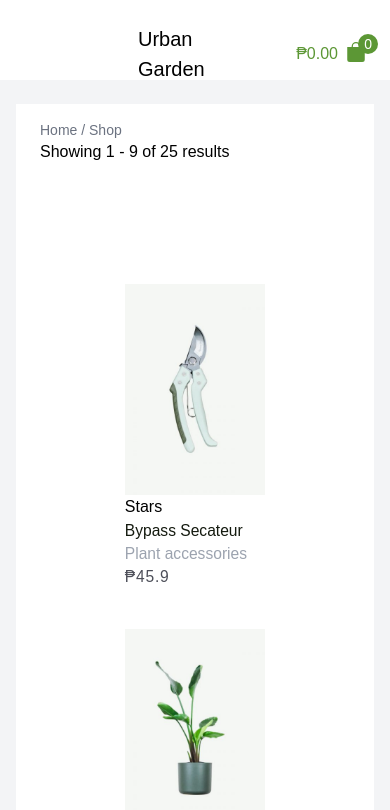
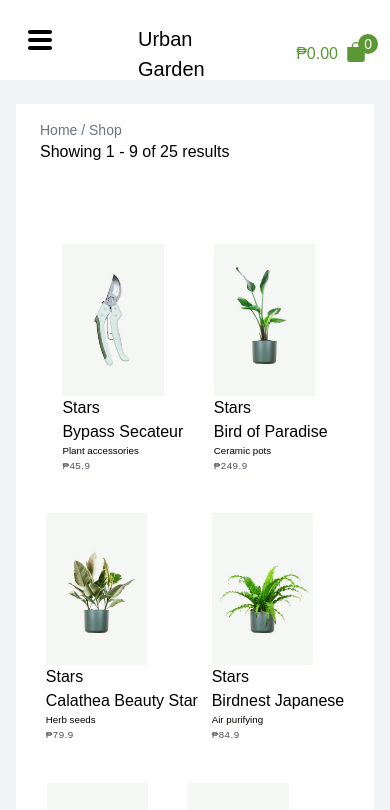
Before and after one commit to crazycart143/urban-garden, a Next.js app: page /shop in a window 390 px wide. Shown: the top 810 px of the page. Built offline with nearby package versions, Linux system fonts and the light colour scheme; a web font is replaced by a local one.

Commit message:
responsive update

```diff
--- a/app/shop/page.tsx
+++ b/app/shop/page.tsx
@@ -18,7 +18,7 @@ export default async function page() {
         <div className="flex justify-between items-center">
           <p>Showing 1 - 9 of 25 results</p>
         </div>
-        <div className="flex mt-10">
+        <div className="flex mt-10 ">
           <PlantList filteredPlants={filteredPlants} />
         </div>
       </div>
--- a/components/HamburgerMenu.tsx
+++ b/components/HamburgerMenu.tsx
@@ -1,10 +1,17 @@
+"use client";
+
 import { HamburgerMenuProps } from "@/types";
+import { usePathname } from "next/navigation";
 
 export default function HamburgerMenu({
   setIsOpen,
   isOpen,
 }: HamburgerMenuProps) {
-  const genericHamburgerLine = `h-1 w-6 my-[2px] rounded-full bg-white transition ease transform duration-300`;
+  const pathname = usePathname();
+  const genericHamburgerLine = `${
+    pathname === "/shop" ? "bg-black" : "bg-white"
+  } h-1 w-6 my-[2px] rounded-full transition ease transform duration-300`;
+
   return (
     <button
       className="flex flex-col items-center justify-center w-8 h-8 rounded lg:hidden group"
--- a/components/PlantCard.tsx
+++ b/components/PlantCard.tsx
@@ -1,15 +1,17 @@
+"use client";
+
 import React from "react";
 import { PlantProps } from "@/types";
 import Image from "next/image";
 import { BsFillBagFill } from "react-icons/bs";
-
+import { usePathname } from "next/navigation";
 interface PlantCardProps {
   plant: PlantProps;
 }
 
 const PlantCard = ({ plant }: PlantCardProps) => {
   const { id, name, ratings, category, price, image } = plant;
-
+  const pathname = usePathname();
   return (
     <div className="relative flex flex-col text-black cursor-pointer group">
       <Image
@@ -17,16 +19,38 @@ const PlantCard = ({ plant }: PlantCardProps) => {
         width={180}
         height={350}
         alt={name}
-        className="object-contain w-[36vw] sm:w-[28vw] lg:w-[24vw] xl:w-[340px]"
+        className={`${
+          pathname === "/shop"
+            ? "w-[26vw]"
+            : "w-[36vw] sm:w-[28vw] lg:w-[24vw] xl:w-[340px]"
+        } object-contain `}
       />
       <h1>Stars</h1>
-      <h1 className="xs:text-[4vw] sm:text-[2vw] lg:text-[26px] text-[#141A0F]">
+      <h1
+        className={`${
+          pathname === "/shop"
+            ? "text-[2vw]"
+            : " xs:text-[4vw] sm:text-[2vw] lg:text-[26px] "
+        }text-[#141A0F]`}
+      >
         {name}
       </h1>
-      <p className="text-gray-400 xs:text-[4vw] sm:text-[2vw] lg:text-[20px]">
+      <p
+        className={`${
+          pathname === "/shop"
+            ? "text-[2.5vw] text-gray-400"
+            : "xs:text-[4vw] sm:text-[2vw] lg:text-[20px]"
+        }text-gray-400`}
+      >
         {category}
       </p>
-      <p className="font-medium xs:text-[4vw] text-[#4D4F59] tracking-wider sm:text-[2vw] lg:text-[22px]">
+      <p
+        className={`${
+          pathname === "/shop"
+            ? "text-[2.5vw]"
+            : "xs:text-[4vw] sm:text-[2vw] lg:text-[22px]"
+        } font-medium  text-[#4D4F59] tracking-wider `}
+      >
         ₱{price}
       </p>
       <div className="absolute flex items-center justify-center w-10 h-10 transition duration-200 ease-in-out bg-white rounded-full opacity-0 group-hover:opacity-100 top-4 right-4 ">
--- a/components/PlantList.tsx
+++ b/components/PlantList.tsx
@@ -12,7 +12,11 @@ interface PlantListProps {
 const PlantList = ({ filteredPlants }: PlantListProps) => {
   const pathname = usePathname();
   return (
-    <section className="flex flex-col items-start justify-start w-full px-6 pt-10 pb-10 sm:pb-20 lg:px-20 max-width">
+    <section
+      className={`${
+        pathname === "/shop" ? "" : "px-6 pt-10 pb-10 sm:pb-20 lg:px-20"
+      } flex flex-col items-start justify-start w-full max-width`}
+    >
       <div
         className={`${
           pathname === "/shop" ? "hidden" : "flex"
```
